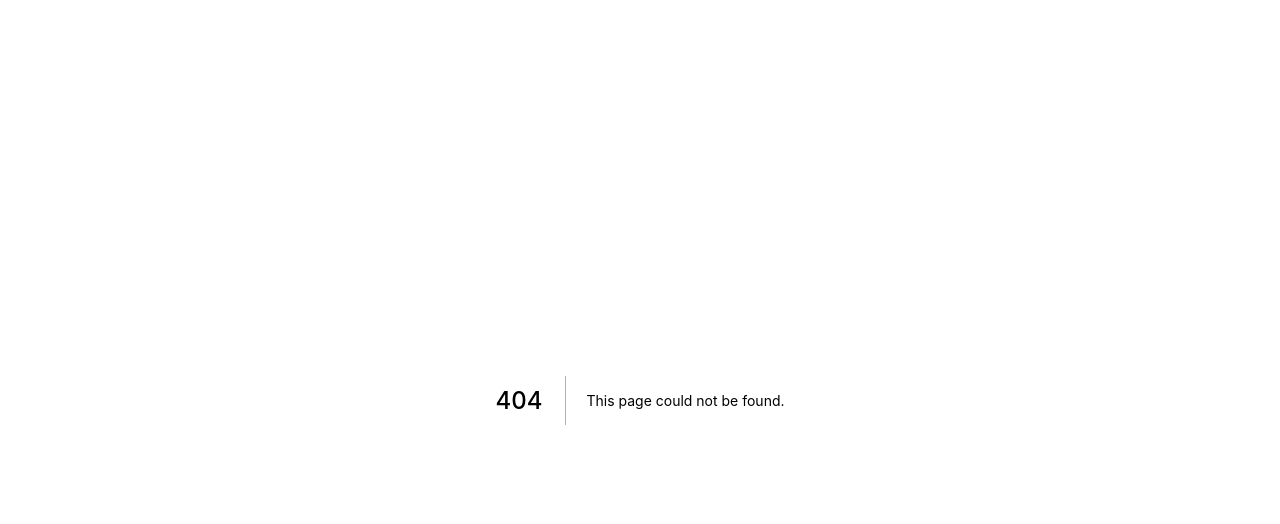
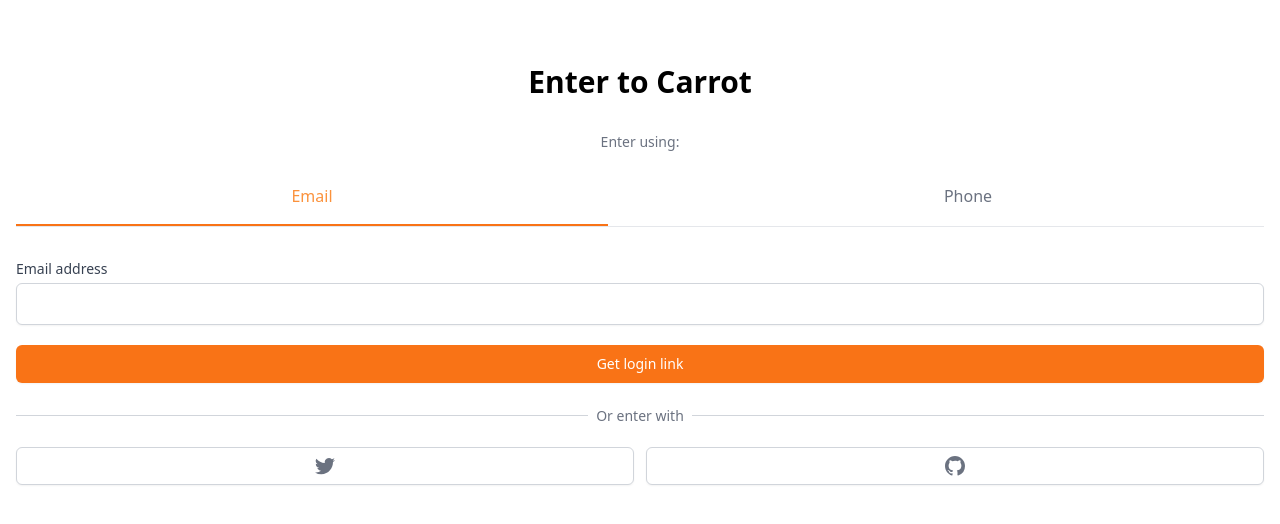
Before and after one commit to HyunG1u/Next-market, a Next.js app: page /enter in a window 1280 px wide. Before the commit this address had no page. Shown: the top 524 px of the page. Built offline with nearby package versions, Linux system fonts and the light colour scheme.

Commit message:
feat: add login page

```diff
--- /dev/null
+++ b/pages/enter.tsx
@@ -0,0 +1,114 @@
+import { useState } from "react";
+
+function cls(...classnames: string[]) {
+  return classnames.join(" ");
+}
+
+export default function Enter() {
+  const [method, setMethod] = useState<"email" | "phone">("email");
+  const onEmailClick = () => setMethod("email");
+  const onPhoneClick = () => setMethod("phone");
+  return (
+    <div className="mt-16 px-4">
+      <h3 className="text-3xl font-bold text-center">Enter to Carrot</h3>
+      <div className="mt-8">
+        <div className="flex flex-col items-center">
+          <h5 className="text-sm text-gray-500 font-medium">Enter using:</h5>
+          <div className="grid border-b w-full mt-8 grid-cols-2 gap-16">
+            <button
+              className={cls(
+                "pb-4 font-medium border-b-2",
+                method === "email"
+                  ? "border-orange-500 text-orange-400"
+                  : "border-transparent text-gray-500"
+              )}
+              onClick={onEmailClick}
+            >
+              Email
+            </button>
+            <button
+              className={cls(
+                "pb-4 font-medium border-b-2",
+                method === "phone"
+                  ? "border-orange-500 text-orange-400"
+                  : "border-transparent text-gray-500"
+              )}
+              onClick={onPhoneClick}
+            >
+              Phone
+            </button>
+          </div>
+        </div>
+        <form className="flex flex-col mt-8">
+          <label htmlFor="input" className="text-sm font-medium text-gray-700">
+            {method === "email" ? "Email address" : null}
+            {method === "phone" ? "Phone number" : null}
+          </label>
+          <div className="mt-1">
+            {method === "email" ? (
+              <input
+                id="input"
+                type="email"
+                className="appearance-none w-full px-3 py-2 border border-gray-300 rounded-md shadow-sm placeholder-gray-400 focus:outline-none focus:ring-orange-500 focus:border-orange-500"
+                required
+              />
+            ) : null}
+            {method === "phone" ? (
+              <div className="flex rounded-md shadow-sm">
+                <span className="flex items-center justify-center px-3 rounded-l-md border border-r-0 border-gray-300 bg-gray-50 text-gray-500 select-none text-sm">
+                  +82
+                </span>
+                <input
+                  id="input"
+                  type="number"
+                  className="appearance-none w-full px-3 py-2 border border-gray-300 rounded-md rounded-l-none shadow-sm placeholder-gray-400 focus:outline-none focus:ring-orange-500 focus:border-orange-500"
+                  required
+                />
+              </div>
+            ) : null}
+          </div>
+          <button className="mt-5 bg-orange-500 hover:bg-orange-600 text-white py-2 px-4 border border-transparent rounded-md shadow-sm text-sm font-medium focus:ring-2 focus:ring-offset-2 focus:ring-orange-500 focus:outline-none">
+            {method === "email" ? "Get login link" : null}
+            {method === "phone" ? "Get one-time password" : null}
+          </button>
+        </form>
+        <div className="mt-8">
+          <div className="relative">
+            <div className="absolute w-full border-t border-gray-300" />
+            <div className="relative -top-3 text-center">
+              <span className="bg-white px-2 text-sm text-gray-500">
+                Or enter with
+              </span>
+            </div>
+          </div>
+          <div className="grid grid-cols-2 mt-2 gap-3">
+            <button className="flex justify-center items-center py-2 px-4 border border-gray-300 rounded-md shadow-sm bg-white text-sm font-medium text-gray-500 hover:bg-gray-50">
+              <svg
+                className="w-5 h-5"
+                aria-hidden="true"
+                fill="currentColor"
+                viewBox="0 0 20 20"
+              >
+                <path d="M6.29 18.251c7.547 0 11.675-6.253 11.675-11.675 0-.178 0-.355-.012-.53A8.348 8.348 0 0020 3.92a8.19 8.19 0 01-2.357.646 4.118 4.118 0 001.804-2.27 8.224 8.224 0 01-2.605.996 4.107 4.107 0 00-6.993 3.743 11.65 11.65 0 01-8.457-4.287 4.106 4.106 0 001.27 5.477A4.073 4.073 0 01.8 7.713v.052a4.105 4.105 0 003.292 4.022 4.095 4.095 0 01-1.853.07 4.108 4.108 0 003.834 2.85A8.233 8.233 0 010 16.407a11.616 11.616 0 006.29 1.84" />
+              </svg>
+            </button>
+            <button className="flex justify-center items-center py-2 px-4 border border-gray-300 rounded-md shadow-sm bg-white text-sm font-medium text-gray-500 hover:bg-gray-50">
+              <svg
+                className="w-5 h-5"
+                aria-hidden="true"
+                fill="currentColor"
+                viewBox="0 0 20 20"
+              >
+                <path
+                  fillRule="evenodd"
+                  d="M10 0C4.477 0 0 4.484 0 10.017c0 4.425 2.865 8.18 6.839 9.504.5.092.682-.217.682-.483 0-.237-.008-.868-.013-1.703-2.782.605-3.369-1.343-3.369-1.343-.454-1.158-1.11-1.466-1.11-1.466-.908-.62.069-.608.069-.608 1.003.07 1.531 1.032 1.531 1.032.892 1.53 2.341 1.088 2.91.832.092-.647.35-1.088.636-1.338-2.22-.253-4.555-1.113-4.555-4.951 0-1.093.39-1.988 1.029-2.688-.103-.253-.446-1.272.098-2.65 0 0 .84-.27 2.75 1.026A9.564 9.564 0 0110 4.844c.85.004 1.705.115 2.504.337 1.909-1.296 2.747-1.027 2.747-1.027.546 1.379.203 2.398.1 2.651.64.7 1.028 1.595 1.028 2.688 0 3.848-2.339 4.695-4.566 4.942.359.31.678.921.678 1.856 0 1.338-.012 2.419-.012 2.747 0 .268.18.58.688.482A10.019 10.019 0 0020 10.017C20 4.484 15.522 0 10 0z"
+                  clipRule="evenodd"
+                />
+              </svg>
+            </button>
+          </div>
+        </div>
+      </div>
+    </div>
+  );
+}
```
